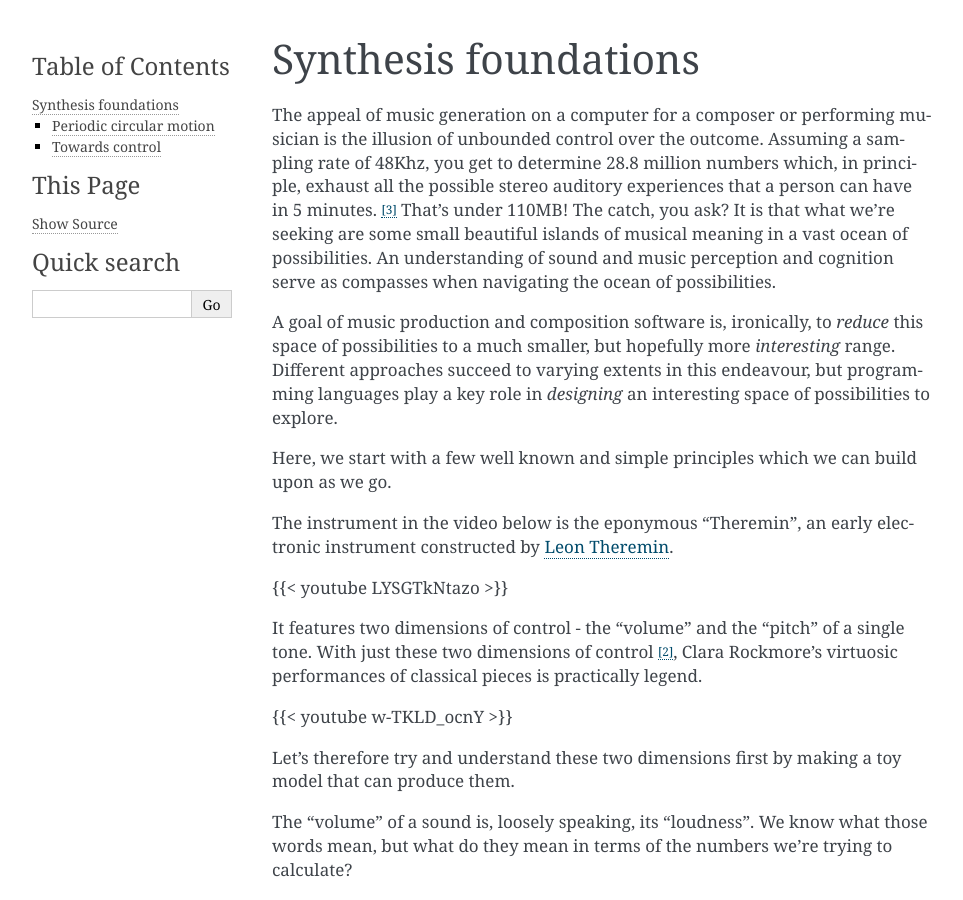
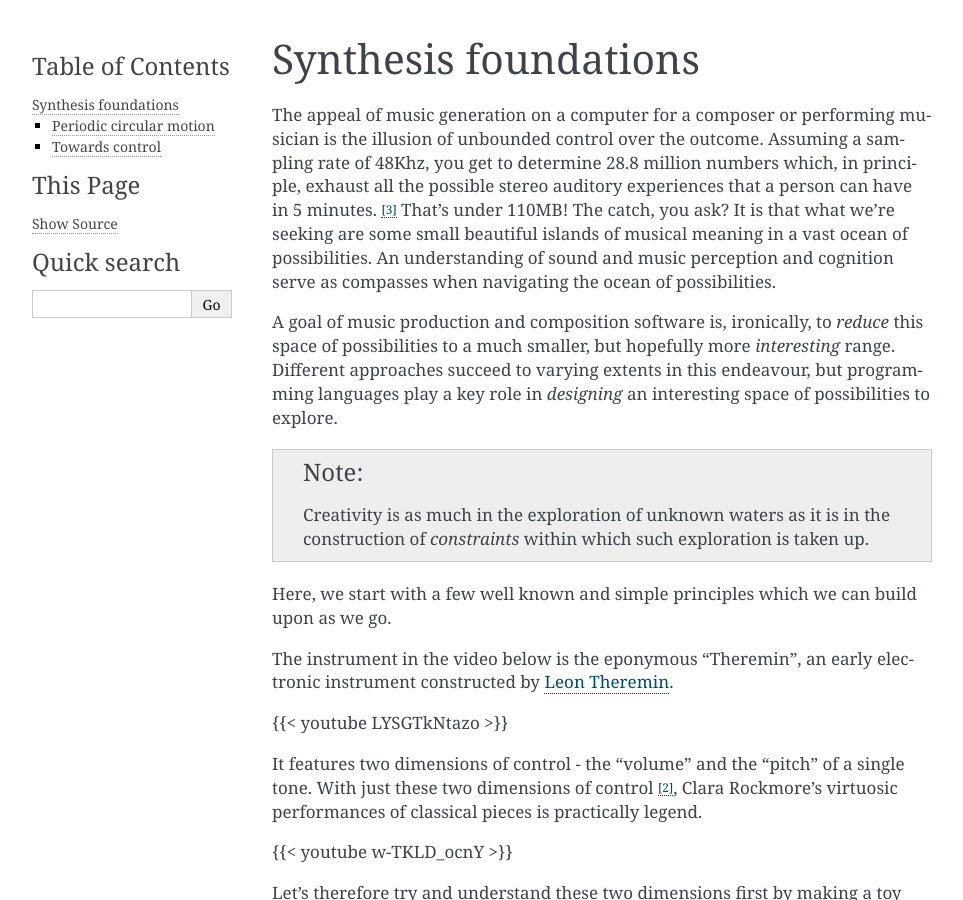
Before and after one commit to kreauniv/comparts431, a Sphinx documentation site: the page built from source/asynth.rst, in a window 1280 px wide and 900 px high. Shown: the whole window, without its empty margins (148-1111 px from the left). Built offline with Sphinx 7.4.7, drawn with Linux system fonts in a browser that asks for light colours; part of the change alters nothing that is shown.

```diff
--- a/source/asynth.rst
+++ b/source/asynth.rst
@@ -16,11 +16,9 @@ range. Different approaches succeed to varying extents in this endeavour, but
 programming languages play a key role in *designing* an interesting space of
 possibilities to explore.
 
-.. admonition::
-
-   Creativity is as much in the exploration of unknown waters as
-   it is in the construction of *constraints* within which such exploration is
-   taken up.
+.. note:: Creativity is as much in the exploration of unknown waters as it is
+   in the construction of *constraints* within which such exploration is taken
+   up.
 
 Here, we start with a few well known and simple principles which we can build upon
 as we go.
```
